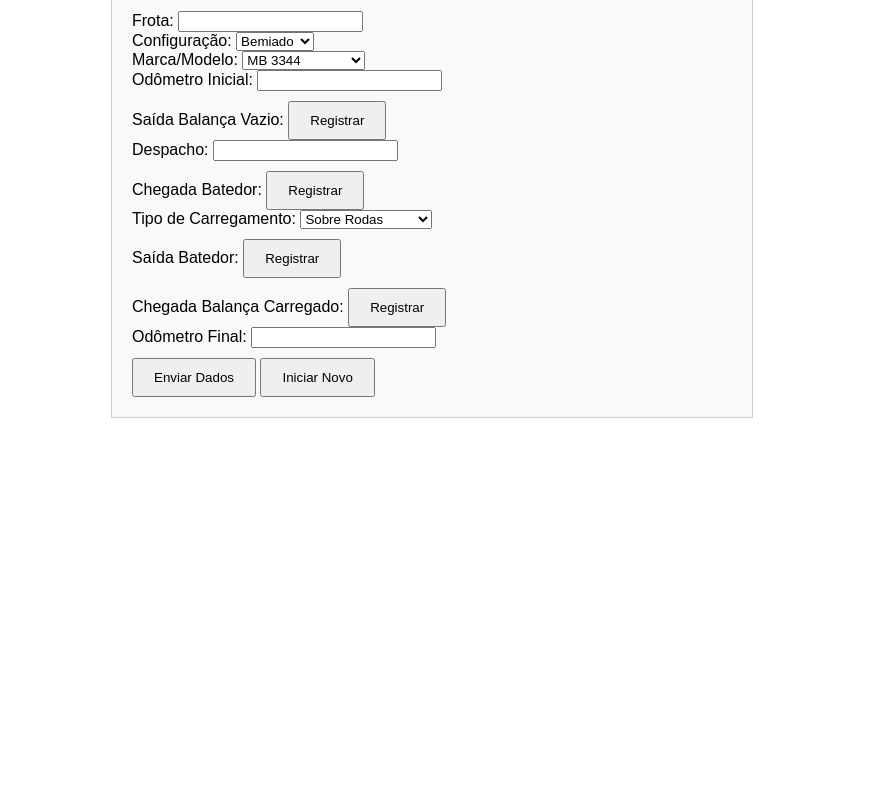
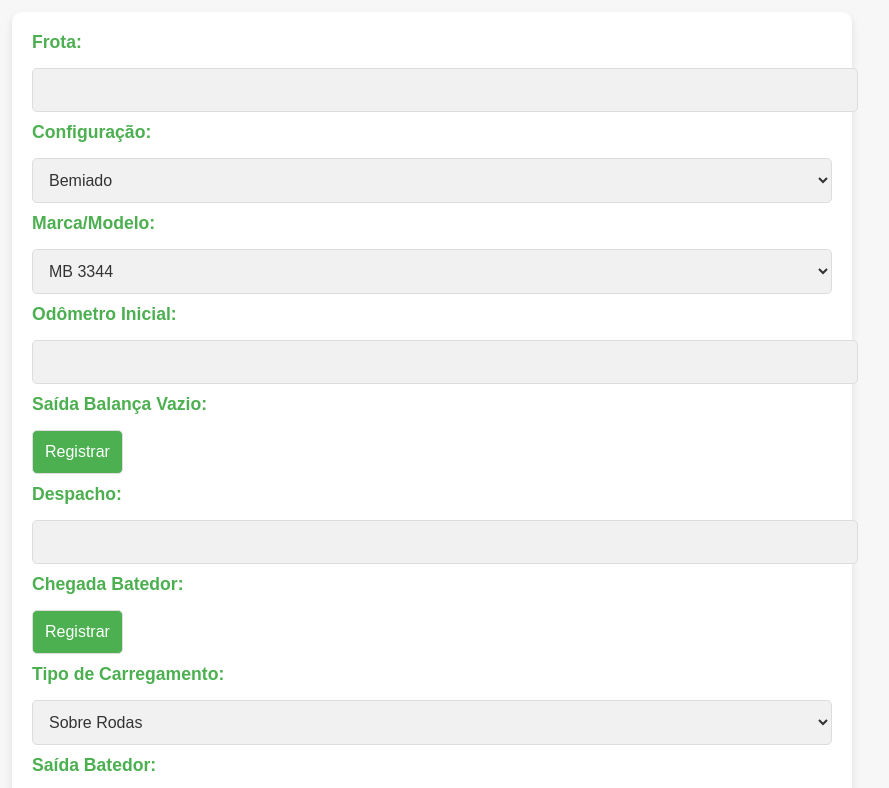
Before and after one commit to Everton-Pakito/externo, a plain HTML site: page index.html in a window 1280 px wide. Shown: the part 90-878 px from the top of the page, without its empty margins (208-1097 px from the left). Before the commit the page ends 800 px from the top, so only its background shows below. Drawn offline with Linux system fonts and the light colour scheme.

Commit message:
Add files via upload

```diff
--- a/style.css
+++ b/style.css
@@ -1,27 +1,108 @@
-
-body {
-    font-family: Arial, sans-serif;
+/* Definindo as cores e fontes principais */
+:root {
+    --primary-color: #4CAF50;
+    --secondary-color: #f1f1f1;
+    --accent-color: #ff9800;
+    --border-color: #ddd;
+    --text-color: #333;
 }
 
+/* Estilo geral do body */
+body {
+    font-family: 'Arial', sans-serif;
+    background-color: #f7f7f7;
+    color: var(--text-color);
+    margin: 0;
+    padding: 0;
+}
+
+/* Título principal */
 h1 {
     text-align: center;
+    color: var(--primary-color);
+    margin-top: 30px;
+    font-size: 2.5rem;
 }
 
+/* Container do formulário */
 form {
-    max-width: 600px;
-    margin: 0 auto;
+    background-color: white;
+    max-width: 800px;
+    margin: 20px auto;
     padding: 20px;
-    border: 1px solid #ccc;
-    background-color: #f9f9f9;
+    border-radius: 10px;
+    box-shadow: 0 4px 8px rgba(0, 0, 0, 0.1);
+}
+
+/* Estilo dos campos de entrada */
+input, select, button {
+    width: 100%;
+    padding: 12px;
+    margin: 10px 0;
+    border-radius: 5px;
+    border: 1px solid var(--border-color);
+    font-size: 1rem;
+}
+
+/* Cores dos campos e botões */
+input, select {
+    background-color: var(--secondary-color);
+    color: var(--text-color);
 }
 
 button {
-    padding: 10px 20px;
-    margin-top: 10px;
+    background-color: var(--primary-color);
+    color: white;
     cursor: pointer;
+    transition: background-color 0.3s ease;
 }
 
+/* Efeito de hover para os botões */
+button:hover {
+    background-color: var(--accent-color);
+}
+
+/* Desabilitar os botões */
 button:disabled {
-    background-color: grey;
+    background-color: #bdbdbd;
     cursor: not-allowed;
 }
+
+/* Label dos campos */
+label {
+    font-size: 1.1rem;
+    font-weight: bold;
+    margin-bottom: 5px;
+    color: var(--primary-color);
+    display: block;
+}
+
+/* Estilos de layout responsivo */
+@media (max-width: 768px) {
+    form {
+        width: 90%;
+        padding: 15px;
+    }
+
+    h1 {
+        font-size: 2rem;
+    }
+}
+
+/* Estilo para o formulário em telas pequenas */
+@media (max-width: 480px) {
+    input, select, button {
+        font-size: 0.9rem;
+    }
+
+    h1 {
+        font-size: 1.8rem;
+    }
+}
+
+/* Botão centralizado no final */
+button[type="button"] {
+    width: auto;
+    display: inline-block;
+    margin-right: 10px;
+}
```
